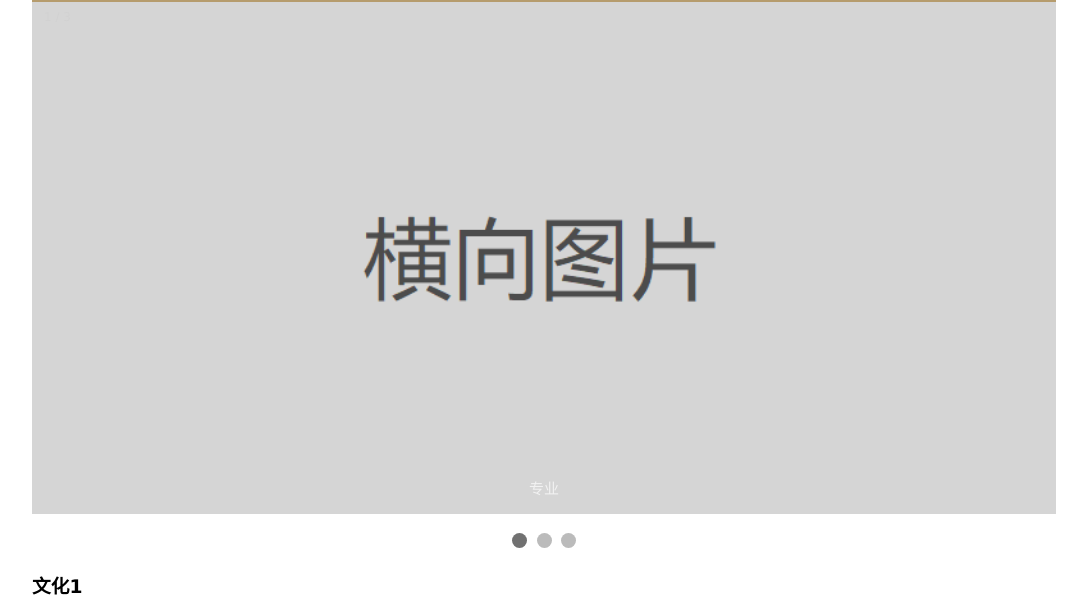
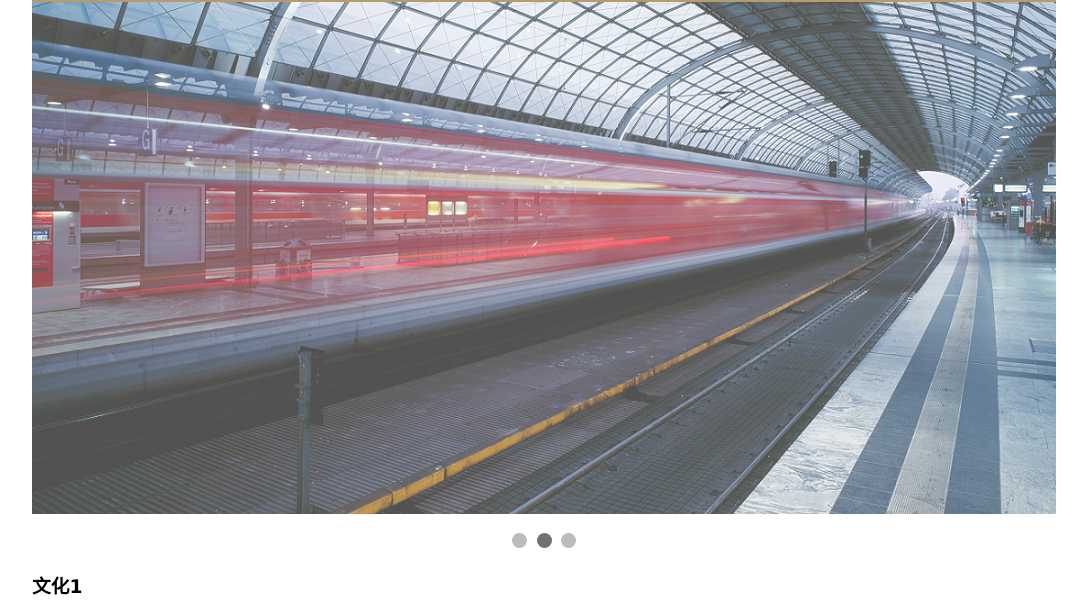
Before and after one commit to slayerxj/Talents, a website: page public/homepage.html in a window 1280 px wide. Shown: the part 179-792 px from the top of the page, without its empty margins (96-1183 px from the left). Drawn offline with Linux system fonts and the light colour scheme.

Commit message:
feat: improve images

```diff
--- a/public/homepage.css
+++ b/public/homepage.css
@@ -25,6 +25,10 @@ header {
   font-size: 35px;
   padding: 0.7rem;
   color: rgb(47, 84, 150);
+}
+
+.caption {
+  font-size: 35px;
 }
 
 nav {
--- a/public/homepage.html
+++ b/public/homepage.html
@@ -34,18 +34,15 @@
       <div class="slideshow-container">
         <div class="mySlides fade">
           <div class="numbertext">1 / 3</div>
-          <img src="./img/横向图片.png" style="width: 100%" />
-          <div class="text">专业</div>
+          <img src="./img/283881_HR.SAP_GettyImages-513313916_Hi-Res_RGB_RET_shrinked.jpg" style="width: 100%" />
         </div>
         <div class="mySlides fade">
           <div class="numbertext">2 / 3</div>
-          <img src="./img/横向图片1.png" style="width: 100%" />
-          <div class="text">迅速</div>
+          <img src="./img/asf_shrink.png" style="width: 100%" />
         </div>
         <div class="mySlides fade">
           <div class="numbertext">3 / 3</div>
           <img src="./img/287269_GettyImages-894377512_shrinked.png" style="width: 100%" />
-          <div class="text">值得信赖</div>
         </div>
       </div>
       <br />
@@ -142,7 +139,7 @@
         }
         slides[slideIndex - 1].style.display = "block";
         dots[slideIndex - 1].className += " active";
-        // setTimeout(showSlides, 4000);
+        setTimeout(showSlides, 4000);
       }
     </script>
   </body>
```
Also changed, not shown: public/img/283881_HR.SAP_GettyImages-513313916_Hi-Res_RGB_RET_shrinked.jpg (added), public/img/asf_shrink.png (added), public/img/横向图片.png (deleted), public/img/横向图片1.png (deleted), public/img/横向图片2.png (deleted).
